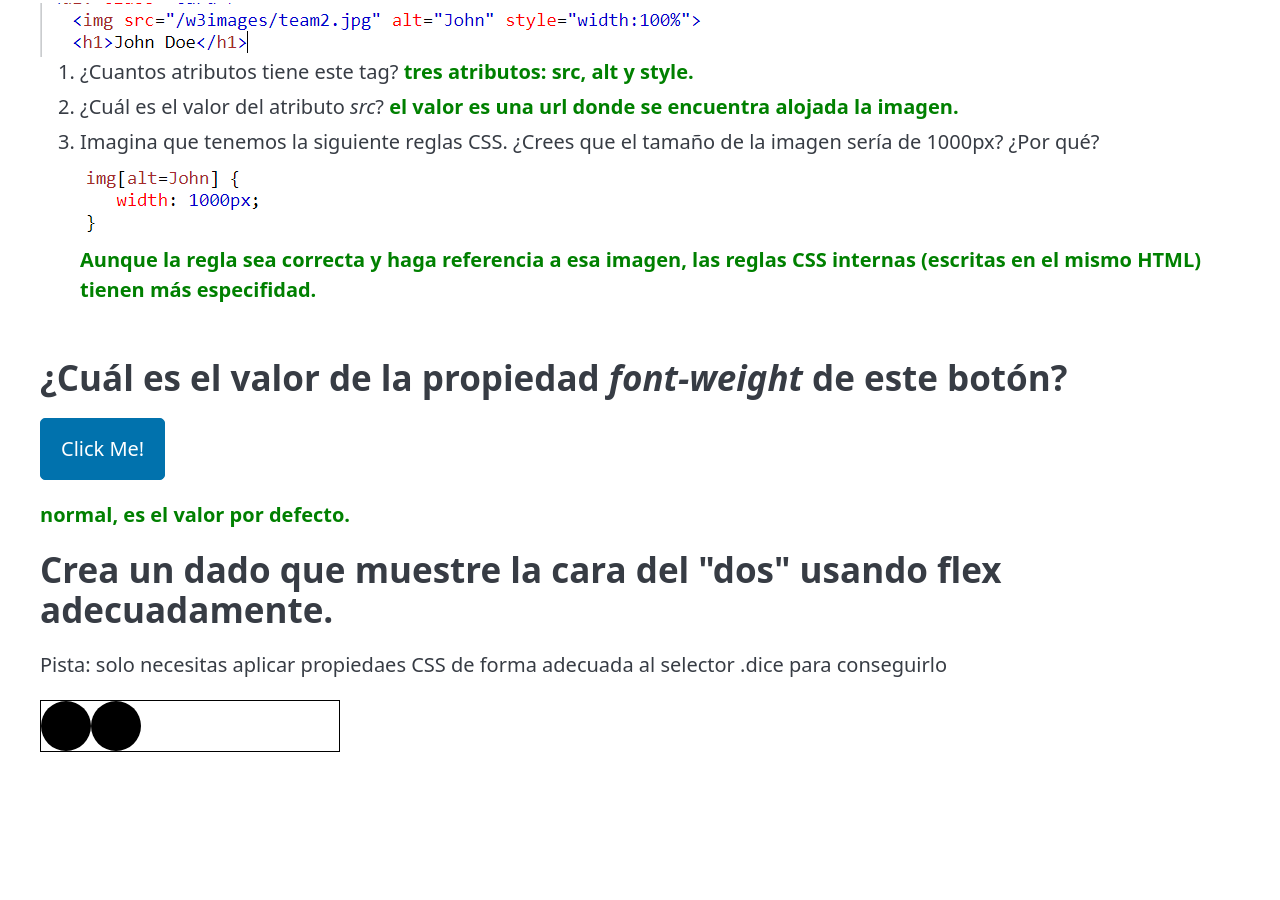
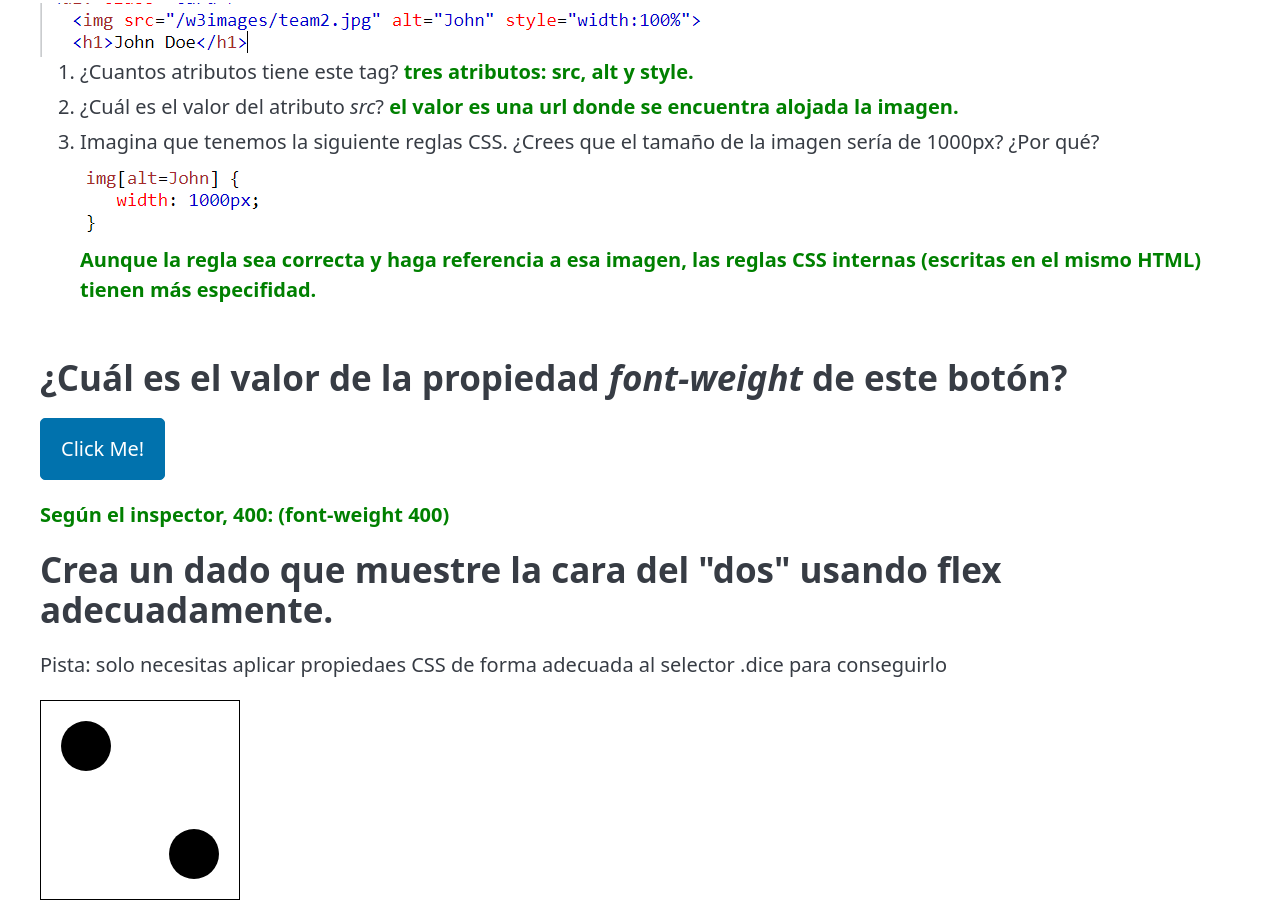
Before and after one commit to SergioCaMi/ironhack-evaluacion-continua-uf1841-main, a plain HTML site: page ejercicio-teoria-y-flex/index.html in a window 1280 px wide. Shown: the part 495-1395 px from the top of the page. Before the commit the page ends 1247 px from the top, so only its background shows below. Drawn offline with nearby package versions, Linux system fonts and the light colour scheme.

Commit message:
todos los ejercicios realizados

```diff
--- a/ejercicio-teoria-y-flex/index.html
+++ b/ejercicio-teoria-y-flex/index.html
@@ -25,9 +25,21 @@
         }
 
         .dice{
+            width: 200px;
+            height: 200px;
             display: flex;
+            justify-content: space-between;
+            padding: 20px;
+        }
 
+        .dice :nth-of-type(1){
+            align-self: flex-start;
         }
+        .dice :nth-of-type(2){
+            align-self: flex-end;
+        }
+
+
 
     </style>
 
@@ -56,7 +68,7 @@
         </ol>
         <h2>¿Cuál es el valor de la propiedad <i>font-weight</i> de este botón?</h2>
         <button type="button" onclick="alert('Hello world!')">Click Me!</button>
-        <p><span style="color: green;">normal, es el valor por defecto.</span></p>
+        <p><span style="color: green;">Según el inspector, 400: (font-weight 400)</span></p>
     </div>
     <div class="container">
         <h2>Crea un dado que muestre la cara del "dos" usando flex adecuadamente.</h2>
```
